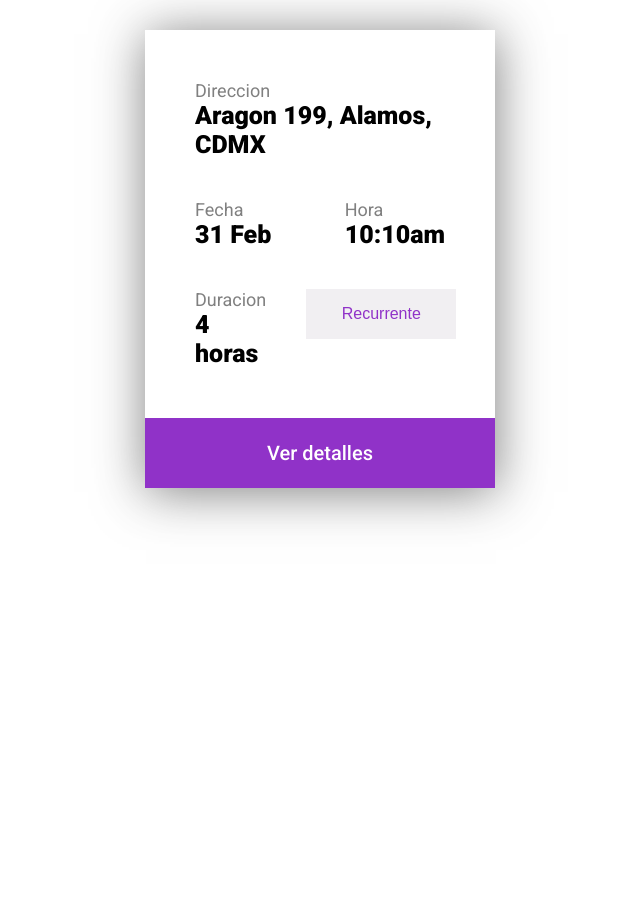
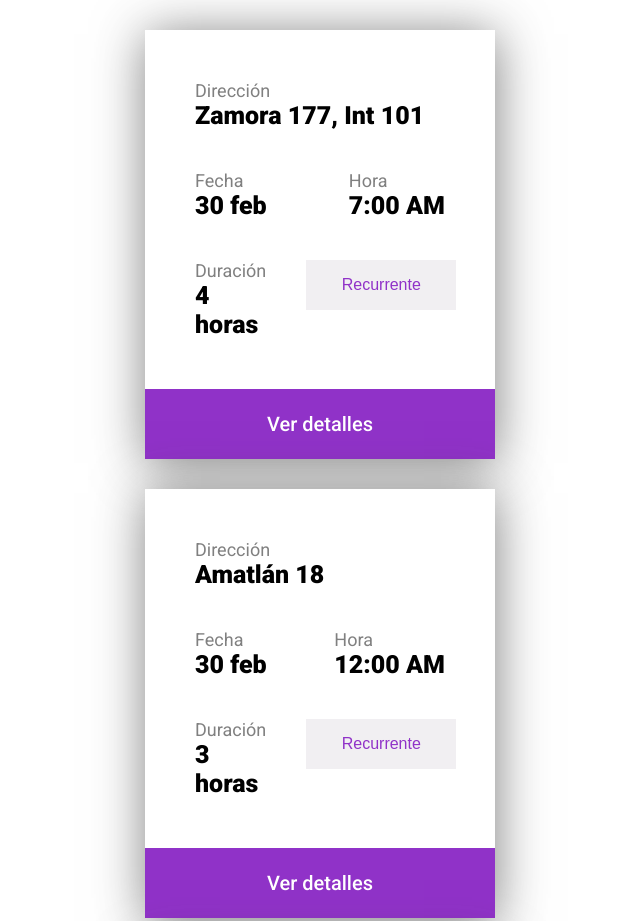
Before and after one commit to diegourias24/proyecto-pokemon, a plain HTML site: page Servicios/servicios.html in a window 1280 px wide. Shown: the top 921 px of the page, without its empty margins (320-960 px from the left). Before the commit the page ends 800 px from the top, so only its background shows below. Drawn offline with Linux system fonts and the light colour scheme.

Commit message:
se agrego json

```diff
--- a/Servicios/servicios.js
+++ b/Servicios/servicios.js
@@ -40,9 +40,39 @@ my_services = [
     }
   ];
 
-  let serviciosConfirmados = '';
+  let contenido = '';
 
-  for(let i=0; i<my_services.length; i++){
-      console.log(my_services[i]);
+  for(let i = 0; i < my_services.length; i++){
+      contenido += `<div class="tarjeta">
+      <div class="tarjeta-contenido">
+        <div class="contenedor-dato">
+          <p class="titulo">Dirección</p>
+          <p class="contenido">${ my_services[i].addres_street}</p>
+        </div>
+        <div class="linea">
+          <div class="contenedor-dato">
+            <p class="titulo">Fecha</p>
+            <p class="contenido">${my_services[i].date}</p>
+          </div>
+          <div class="contenedor-dato">
+            <p class="titulo">Hora</p>
+            <p class="contenido">${my_services[i].hour}</p>
+          </div>
+        </div>
+        <div class="linea">
+          <div class="contenedor-dato">
+            <p class="titulo">Duración</p>
+            <p class="contenido">${my_services[i].lenght} horas</p>
+          </div>
+          <div class="contenedor-dato">
+            <button class="boton-tipo">Recurrente</button>
+          </div>
+        </div>
+      </div>
+      <div class="detalles">Ver detalles</div>
+    </div>`
 
   }
+
+
+  document.getElementById("servicios").innerHTML = contenido;
```
Also changed, not shown: New folder/index.html (+0 -3 lines).
